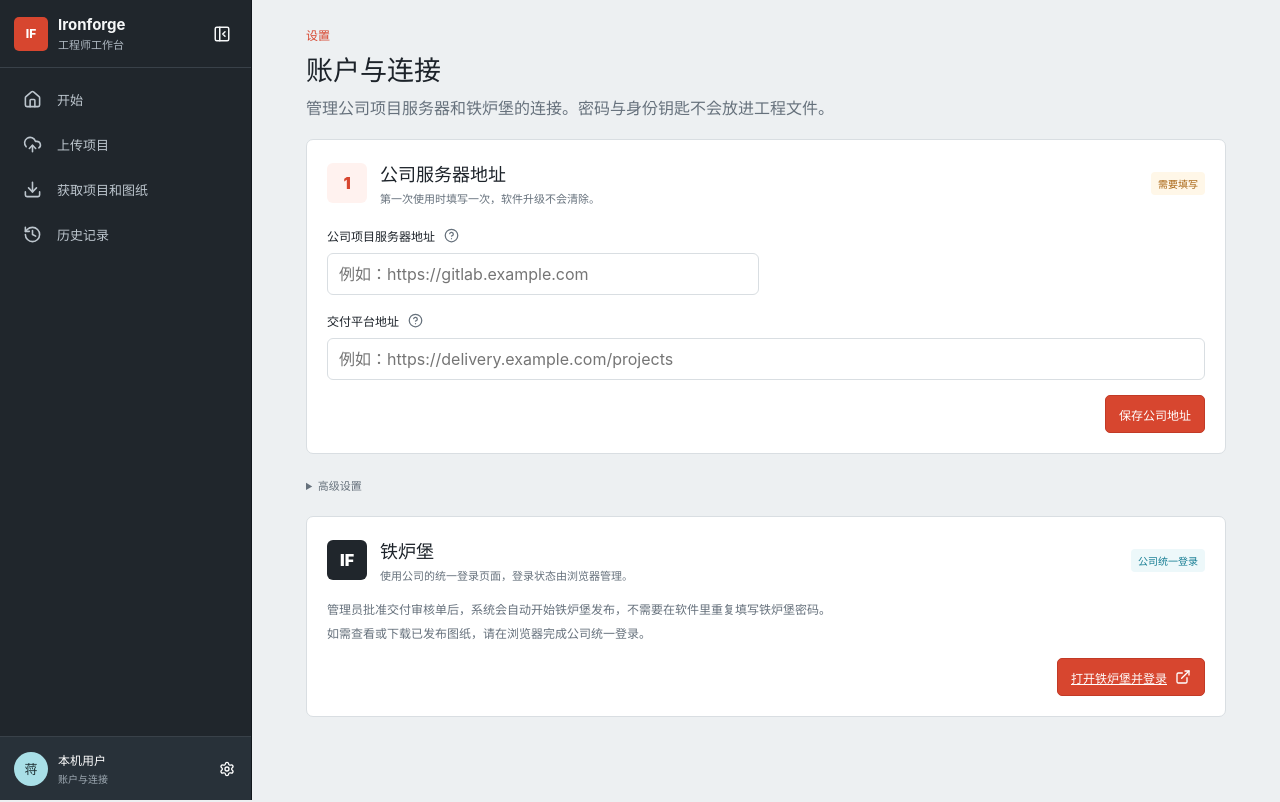
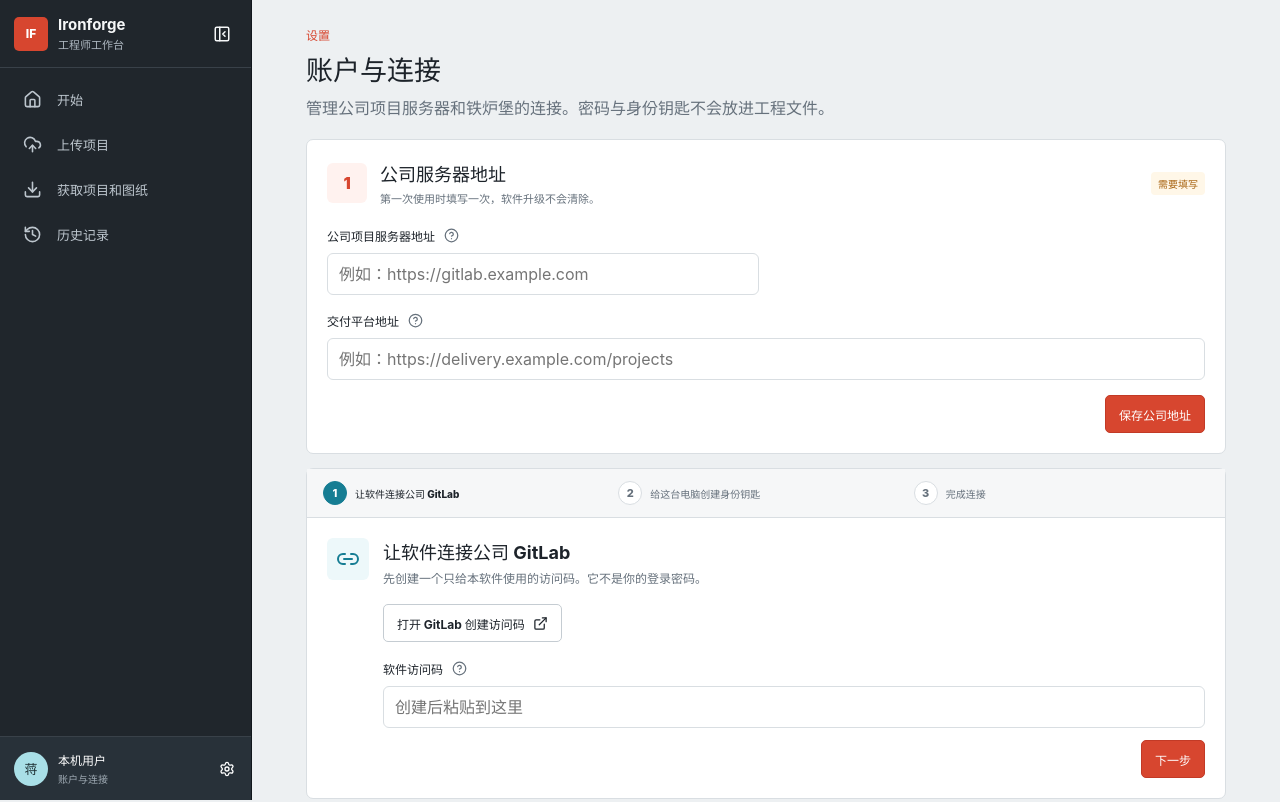
Before and after one commit to DocJ2000/ironforge-workbench, a React (Vite) app: page /account in a window 1280 px wide. Shown: the top 802 px of the page. Built offline with nearby package versions, Linux system fonts and the light colour scheme; no server answers.

Commit message:
fix: keep personal connection setup visible

```diff
--- a/src/features/account/AccountPage.tsx
+++ b/src/features/account/AccountPage.tsx
@@ -89,15 +89,15 @@ export function AccountPage({ checkProjectId }: { checkProjectId?: string }) {
         <footer><button className="button button--primary" disabled={!gitlabUrl.trim() || !ironforgeUrl.trim()} onClick={() => { const saved = organizationClient.save({ gitlabUrl, ironforgeUrl }); setGitlabUrl(saved.gitlabUrl); setIronforgeUrl(saved.ironforgeUrl); setOrganizationSaved(true) }} type="button">保存公司地址</button></footer>
       </section>
 
-      {organizationSaved ? <ConnectionWizard
+      <ConnectionWizard
         onConfigured={() => setConfigured(true)}
         projectId={computerAccountId}
         checkProjectId={checkProjectId}
         gitlabUrl={gitlabUrl}
-      /> : null}
+      />
 
       <details className="advanced-connection">
-        <summary>高级设置</summary>
+        <summary>专业显示：手动使用已有的电脑身份钥匙</summary>
       <section className="connection-section">
         <header>
           <span className="connection-icon connection-icon--gitlab"><KeyRound size={21} /></span>
--- a/src/features/account/ConnectionWizard.tsx
+++ b/src/features/account/ConnectionWizard.tsx
@@ -49,6 +49,7 @@ export function ConnectionWizard({ projectId, checkProjectId, gitlabUrl = '', on
   const [busy, setBusy] = useState(false)
   const [copied, setCopied] = useState(false)
   const [error, setError] = useState<string | null>(null)
+  const serverReady = Boolean(gitlabUrl.trim())
 
   useEffect(() => {
     setStep(0)
@@ -129,7 +130,7 @@ export function ConnectionWizard({ projectId, checkProjectId, gitlabUrl = '', on
             <h2>让软件连接公司 GitLab</h2>
             <p>先创建一个只给本软件使用的访问码。它不是你的登录密码。</p>
           </div>
-          <a className="button button--secondary connection-wizard__link" href={`${gitlabUrl}/-/user_settings/personal_access_tokens`} rel="noreferrer" target="_blank">
+          <a aria-disabled={!serverReady} className="button button--secondary connection-wizard__link" href={serverReady ? `${gitlabUrl}/-/user_settings/personal_access_tokens` : undefined} rel="noreferrer" target="_blank">
             打开 GitLab 创建访问码 <ExternalLink size={15} />
           </a>
           <label className="plain-field connection-wizard__field">
@@ -151,7 +152,7 @@ export function ConnectionWizard({ projectId, checkProjectId, gitlabUrl = '', on
             </span>
             <input aria-label="软件访问码" autoComplete="off" onChange={(event) => setToken(event.target.value)} placeholder="创建后粘贴到这里" type="password" value={token} />
           </label>
-          <button className="button button--primary connection-wizard__next" disabled={!token.trim()} onClick={() => setStep(1)} type="button">下一步</button>
+          <button className="button button--primary connection-wizard__next" disabled={!serverReady || !token.trim()} onClick={() => setStep(1)} type="button">下一步</button>
         </div>
       ) : null}
 
```
Also changed, not shown: 1 other file (tests, documents, lock files or other folders).
